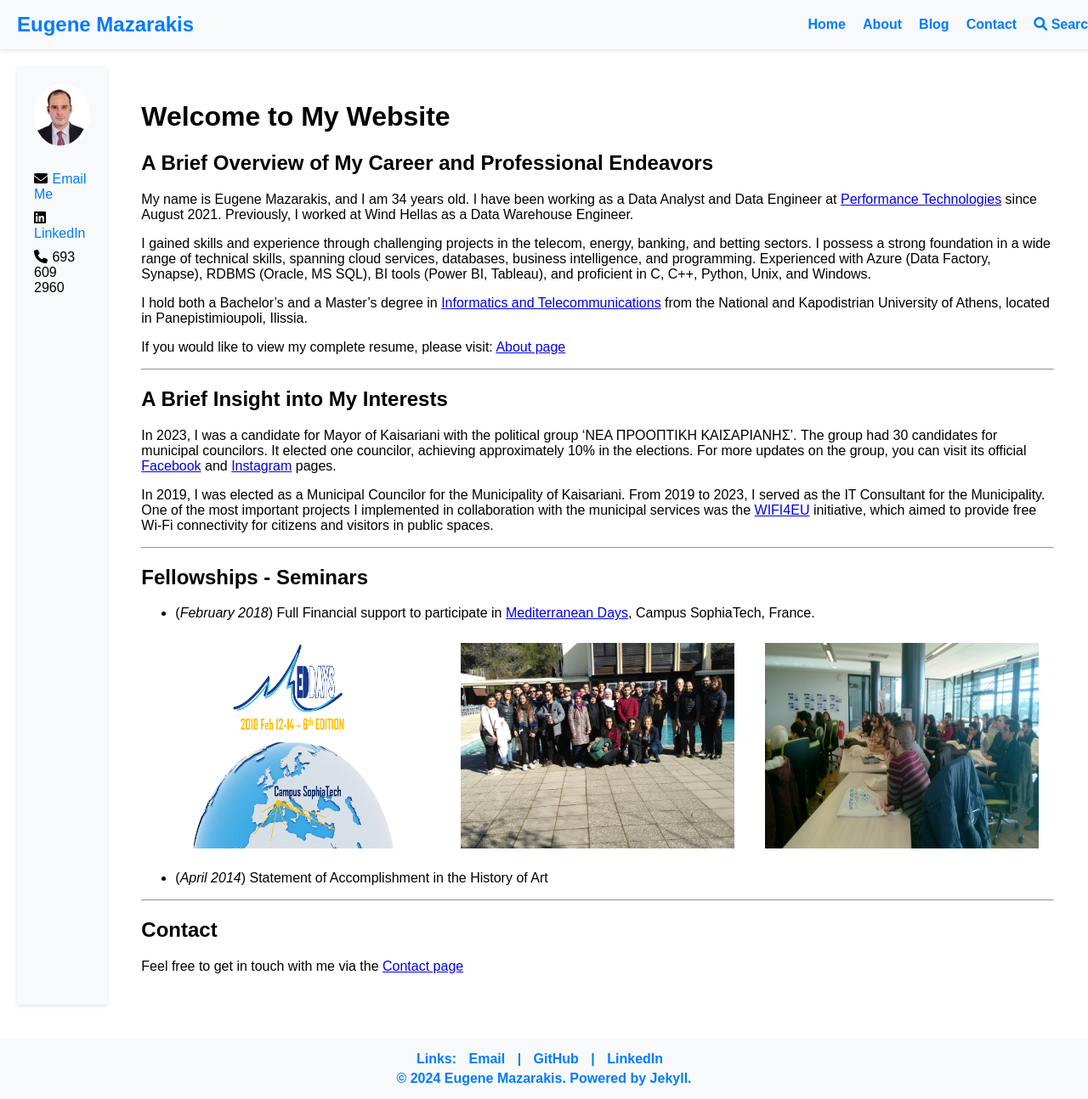
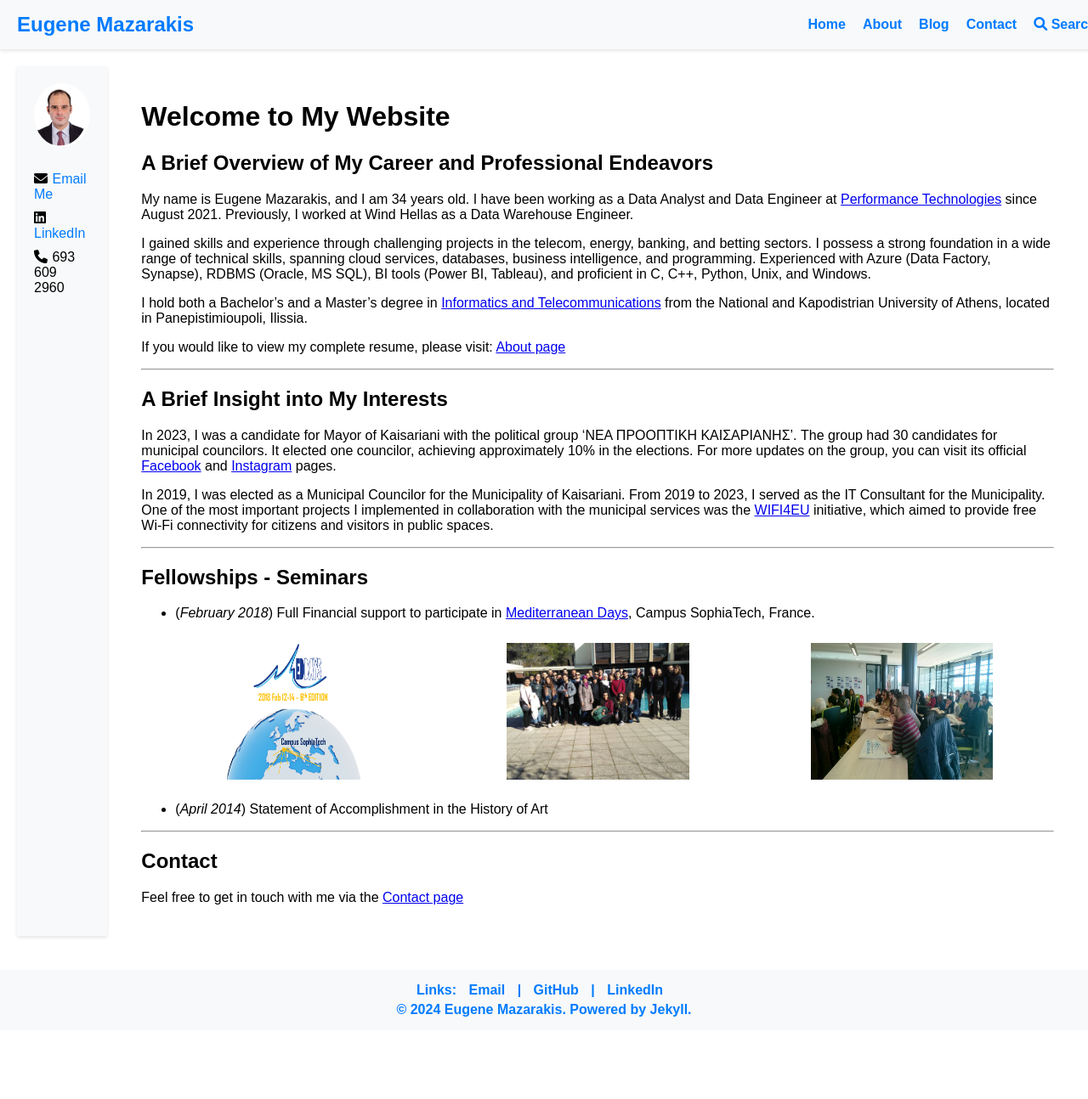
Before and after one commit to EMazarakis/EMazarakis.github.io, a Jekyll site: the page built from index.md, in a window 1280 px wide. Shown: the whole page at 85% size. Built offline with Jekyll 4.4.1, drawn with Linux system fonts in a browser that asks for light colours; after the commit the page ends 1213 px from its top, so only the background shows below that.

Commit message:
Update index.md

```diff
--- a/index.md
+++ b/index.md
@@ -31,9 +31,9 @@ From 2019 to 2023, I served as the IT Consultant for the Municipality. One of th
 ## Fellowships - Seminars
 - (_February 2018_) Full Financial support to participate in  [Mediterranean Days](https://www.facebook.com/sophiatechmeddays/posts/pfbid02Nfn3oRdMWjN3Li5sLtQKVygzBBBs6Stgv2u1119GpQWwZtCW58fBEnAyF8jM8KH3l), Campus SophiaTech, France.
 <div style="display: flex; justify-content: space-around; flex-wrap: wrap;">
-    <img src="{{ '/assets/Img/SophiaAntipolis/sopjia_antipolis_0.png' | relative_url }}" alt="Image 1" style="width: 30%; margin: 10px;">
-    <img src="{{ '/assets/Img/SophiaAntipolis/sopjia_antipolis_3.jpg' | relative_url }}" alt="Image 2" style="width: 30%; margin: 10px;">
-    <img src="{{ '/assets/Img/SophiaAntipolis/sopjia_antipolis_4.jpg' | relative_url }}" alt="Image 3" style="width: 30%; margin: 10px;">
+    <img src="{{ '/assets/Img/SophiaAntipolis/sopjia_antipolis_0.png' | relative_url }}" alt="Image 1" style="width: 20%; margin: 10px;">
+    <img src="{{ '/assets/Img/SophiaAntipolis/sopjia_antipolis_3.jpg' | relative_url }}" alt="Image 2" style="width: 20%; margin: 10px;">
+    <img src="{{ '/assets/Img/SophiaAntipolis/sopjia_antipolis_4.jpg' | relative_url }}" alt="Image 3" style="width: 20%; margin: 10px;">
 </div>
 
 - (_April 2014_) Statement of Accomplishment in the History of Art
```
